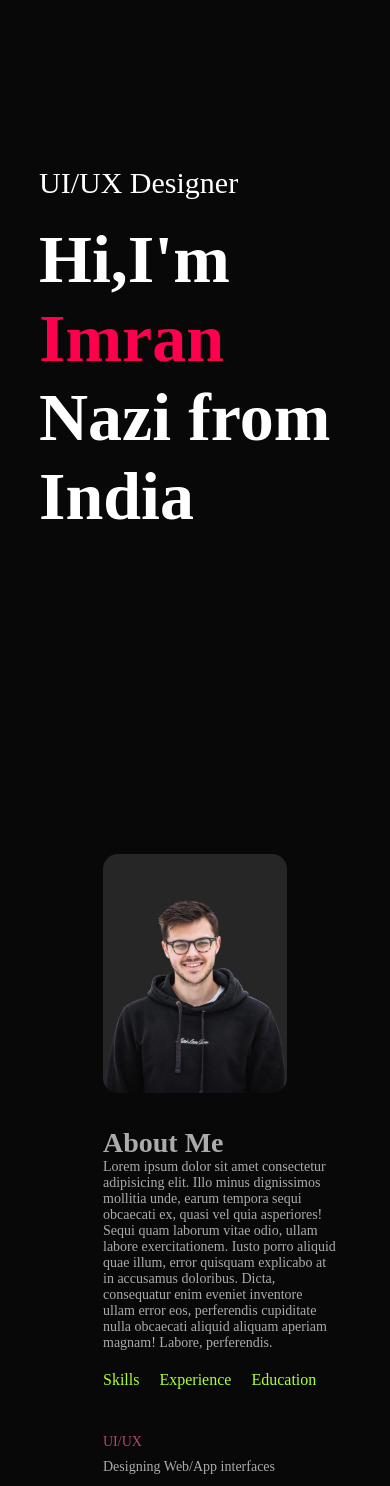
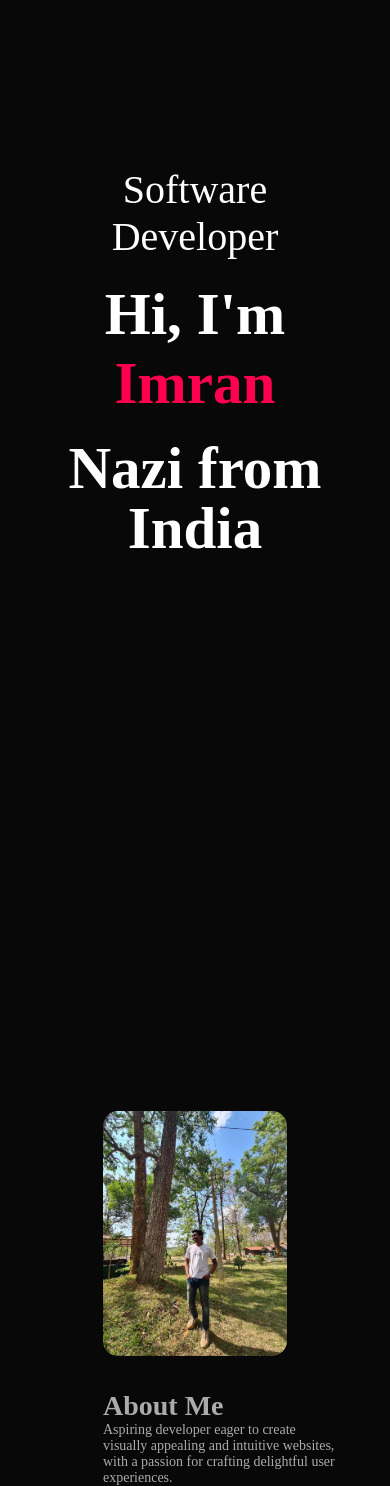
Before and after one commit to ImranNazi/My-Portfolio, a plain HTML site: page index.html in a window 390 px wide. Shown: the part 80-1566 px from the top of the page. Drawn offline with nearby package versions, Linux system fonts and the light colour scheme.

Commit message:
new updated 09-05-24

```diff
--- a/index.html
+++ b/index.html
@@ -24,18 +24,19 @@
           <img src="images/logo.png" class="logo" alt="" />
           <ul id="sidemenu">
             <li>
-              <a href="#">Home</a>
+              <a href="#header">Home</a>
             </li>
-            <li><a href="#">About</a></li>
-            <li><a href="#">Portfolio</a></li>
-            <li><a href="#">Contact</a></li>
+            <li><a href="#about">About</a></li>
+            <li><a href="#portfolio">Portfolio</a></li>
+            <li><a href="#contact">Contact</a></li>
             <i class="fa-solid fa-xmark" onclick="closemenu()"></i>
           </ul>
           <i class="fa-solid fa-bars" onclick="openmenu()"></i>
         </nav>
         <div class="header-text">
-          <p>UI/UX Designer</p>
-          <h1>Hi,I'm <span>Imran</span> <br />Nazi from India</h1>
+          <p id="x">Software Developer</p>
+          <h1 id="y">Hi, I'm <span>Imran</span> <br /></h1>
+          <h1 id="z">Nazi from India</h1>
         </div>
       </div>
     </div>
@@ -44,19 +45,17 @@
       <div class="container">
         <div class="row">
           <div class="about-col-1">
-            <img src="images/user.png" alt="" />
+            <img src="images/User.jpeg" alt="" />
           </div>
           <div class="about-col-2">
             <h1 class="sub-title">About Me</h1>
             <p>
-              Lorem ipsum dolor sit amet consectetur adipisicing elit. Illo
-              minus dignissimos mollitia unde, earum tempora sequi obcaecati ex,
-              quasi vel quia asperiores! Sequi quam laborum vitae odio, ullam
-              labore exercitationem. Iusto porro aliquid quae illum, error
-              quisquam explicabo at in accusamus doloribus. Dicta, consequatur
-              enim eveniet inventore ullam error eos, perferendis cupiditate
-              nulla obcaecati aliquid aliquam aperiam magnam! Labore,
-              perferendis.
+              Aspiring developer eager to create visually appealing and
+              intuitive websites, with a passion for crafting delightful user
+              experiences. <br />
+              I possess strong proficiency in html,css and js alongwith various
+              modern framework and libraries. this enables me to integrate
+              interactive features seamlessly.
             </p>
             <div class="tab-titles">
               <p class="tab-links active-link" onclick="opentab('skills')">
@@ -72,8 +71,8 @@
               <ul>
                 <!--update skills here...-->
                 <li>
-                  <span> UI/UX </span>
-                  <br />Designing Web/App interfaces
+                  <span> Front-End</span>
+                  <br />HTML, CSS, JavaScript, ReactJS
                 </li>
 
                 <li>
@@ -187,7 +186,7 @@
             <a href="images/my-cv.pdf" download class="btn btn2">Download cv</a>
           </div>
           <div class="contact-right">
-            <form action="">
+            <form action="" name="submit-to-google-sheet">
               <input
                 type="text"
                 name="Name"
@@ -209,6 +208,7 @@
                 placeholder="your message"
               ></textarea>
               <button type="submit" class="btn btn2">submit</button>
+              <span id="msgg">hello</span>
             </form>
           </div>
         </div>
@@ -222,5 +222,24 @@
       </p>
     </div>
     <script src="script.js"></script>
+    <script>
+      const scriptURL =
+        "https://script.google.com/macros/s/AKfycbwvXeGO5GXUfs9RApDalbInmYAJfLyKu0U0JQ3Ih3mOcIZxWqb_k9czesA9l-3_tvbd/exec";
+      const form = document.forms["submit-to-google-sheet"];
+      const msg = document.getElementById("msgg");
+
+      form.addEventListener("submit", (e) => {
+        e.preventDefault();
+        fetch(scriptURL, { method: "POST", body: new FormData(form) })
+          .then((response) => {
+            msg.innerHTML = "message sent successfully";
+            setTimeout(function () {
+              msg.innerHTML = "";
+            }, 2000);
+            form.reset();
+          })
+          .catch((error) => console.error("Error!", error.message));
+      });
+    </script>
   </body>
 </html>
--- a/script.js
+++ b/script.js
@@ -18,3 +18,4 @@ function openmenu() {
 function closemenu() {
   sidemenu.style.right = "-200px";
 }
+//message...
--- a/style.css
+++ b/style.css
@@ -17,7 +17,7 @@ body {
 #header {
   width: 100%;
   height: 100vh;
-  background-image: url(images/background.png);
+  /* background-image: url(images/background.png); */
   background-size: cover;
   background-position: center;
 }
@@ -26,6 +26,16 @@ body {
   padding: 10px 10%;
 }
 
+.header-text #x,
+#y,
+#z {
+  font-size: 14vh;
+}
+.header-text #y {
+  text-align: center;
+}
+.header-text {
+}
 nav {
   display: flex;
   align-items: center;
@@ -330,6 +340,19 @@ nav .fa-solid {
   .header-text h1 {
     font-size: 68px;
   }
+
+  .header-text #x,
+  #y,
+  #z {
+    font-size: 7vh;
+    text-align: center;
+  }
+  .header-text #x {
+    font-size: 40px;
+  }
+  .header-text #z {
+    line-height: 60px;
+  }
   nav ul .fa-solid {
     position: absolute;
     top: 12px;
@@ -350,6 +373,7 @@ nav .fa-solid {
     flex-basis: 100%;
   }
   .about-col-1 {
+    margin-top: 257px;
     margin-bottom: 30px;
   }
   .about-col-2 {
@@ -367,3 +391,13 @@ nav .fa-solid {
     font-size: 14px;
   }
 }
+
+html {
+  scroll-behavior: smooth;
+}
+
+#msgg {
+  color: #61b752;
+  margin-top: -40px;
+  display: block;
+}
```
Also changed, not shown: images/User.jpeg (added), 1 other file.
